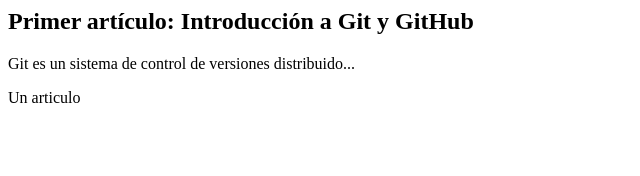
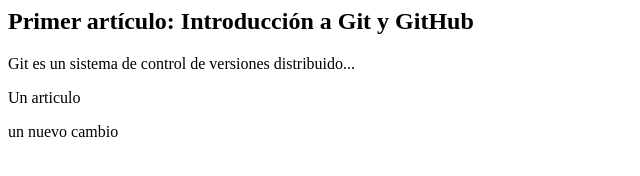
Before and after one commit to fgomezrubio/blog-estudiantil, a plain HTML site: page index.html in a window 1280 px wide. Shown: the whole page, without its empty margins (0-640 px from the left). Drawn offline with Linux system fonts and the light colour scheme.

Commit message:
Cambio agregado en lab learner

```diff
--- a/index.html
+++ b/index.html
@@ -1,3 +1,4 @@
 <h2>Primer artículo: Introducción a Git y GitHub</h2>
 <p>Git es un sistema de control de versiones distribuido...</p>
 <p>Un articulo<p>
+<p> un nuevo cambio<p>
```
